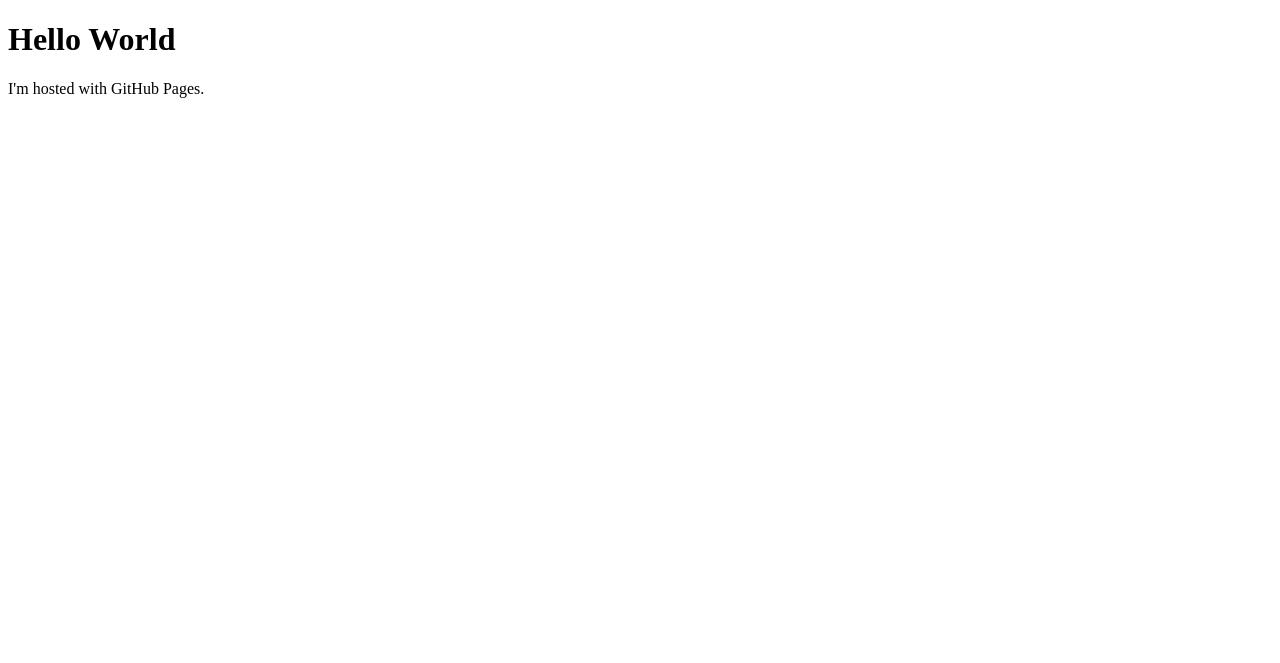
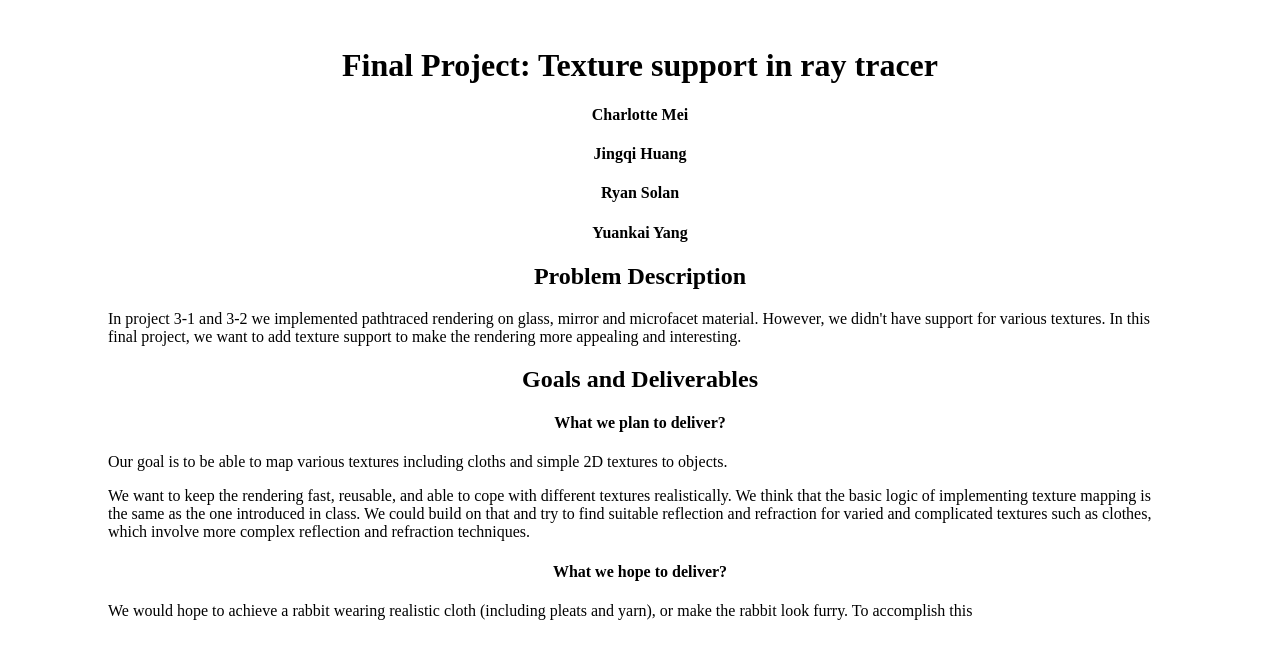
Before and after one commit to 519Moodlight/519Moodlight.github.io, a plain HTML site: page index.html in a window 1280 px wide. Drawn offline with Linux system fonts and the light colour scheme.

Commit message:
Update index.html

```diff
--- a/index.html
+++ b/index.html
@@ -1,10 +1,41 @@
-<!DOCTYPE html>
-<html>
-    <head>
-        <title>519 Moodlight Final Project</title>
-    </head>
-    <body>
-        <h1>Hello World</h1>
-        <p>I'm hosted with GitHub Pages.</p>
-    </body>
-</html>
+<!DOCTYPE html PUBLIC "-//W3C//DTD XHTML 1.0 Strict//EN" "http://www.w3.org/TR/xhtml1/DTD/xhtml1-strict.dtd">
+<html xmlns="http://www.w3.org/1999/xhtml" xml:lang="en" lang="en">
+<head>
+<style>
+    div.padded {
+      padding-top: 0px;
+      padding-right: 100px;
+      padding-bottom: 0.25in;
+      padding-left: 100px;
+    }
+  </style>
+<title>CS 184 Final Project</title>
+<meta http-equiv="content-type" content="text/html; charset=utf-8" />
+<link rel="stylesheet" type="text/css" href="style.css" media="screen" />
+</head>
+<body>
+<br />
+<h1 align="middle">Final Project: Texture support in ray tracer</h1>
+<h4 align="middle">Charlotte Mei</h4>
+<h4 align="middle">Jingqi Huang</h4>
+<h4 align="middle">Ryan Solan</h4>
+<h4 align="middle">Yuankai Yang</h4>
+
+<div class="padded">
+    <h2 align="middle">Problem Description</h2>
+    <p>In project 3-1 and 3-2 we implemented pathtraced rendering on glass, mirror and microfacet material.
+        However, we didn't have support for various textures. In this final project, we want to add texture support
+        to make the rendering more appealing and interesting.</p >
+
+    <h2 align="middle">Goals and Deliverables</h2>
+   <div align="left">
+    <h4 align="middle">What we plan to deliver?</h2>
+    <p>Our goal is to be able to map various textures including cloths and simple 2D textures to objects.</p >
+    <p>We want to keep the rendering fast, reusable, and able to cope with different textures realistically.
+        We think that the basic logic of implementing texture mapping is the same as the one introduced in class.
+        We could build on that and try to find suitable reflection and refraction for varied and complicated
+        textures such as clothes, which involve more complex reflection and refraction techniques.
+    </p >
+
+    <h4 align="middle">What we hope to deliver?</h2>
+    <p>We would hope to achieve a rabbit wearing realistic cloth (including pleats and yarn), or make the rabbit look furry. To accomplish this
```
